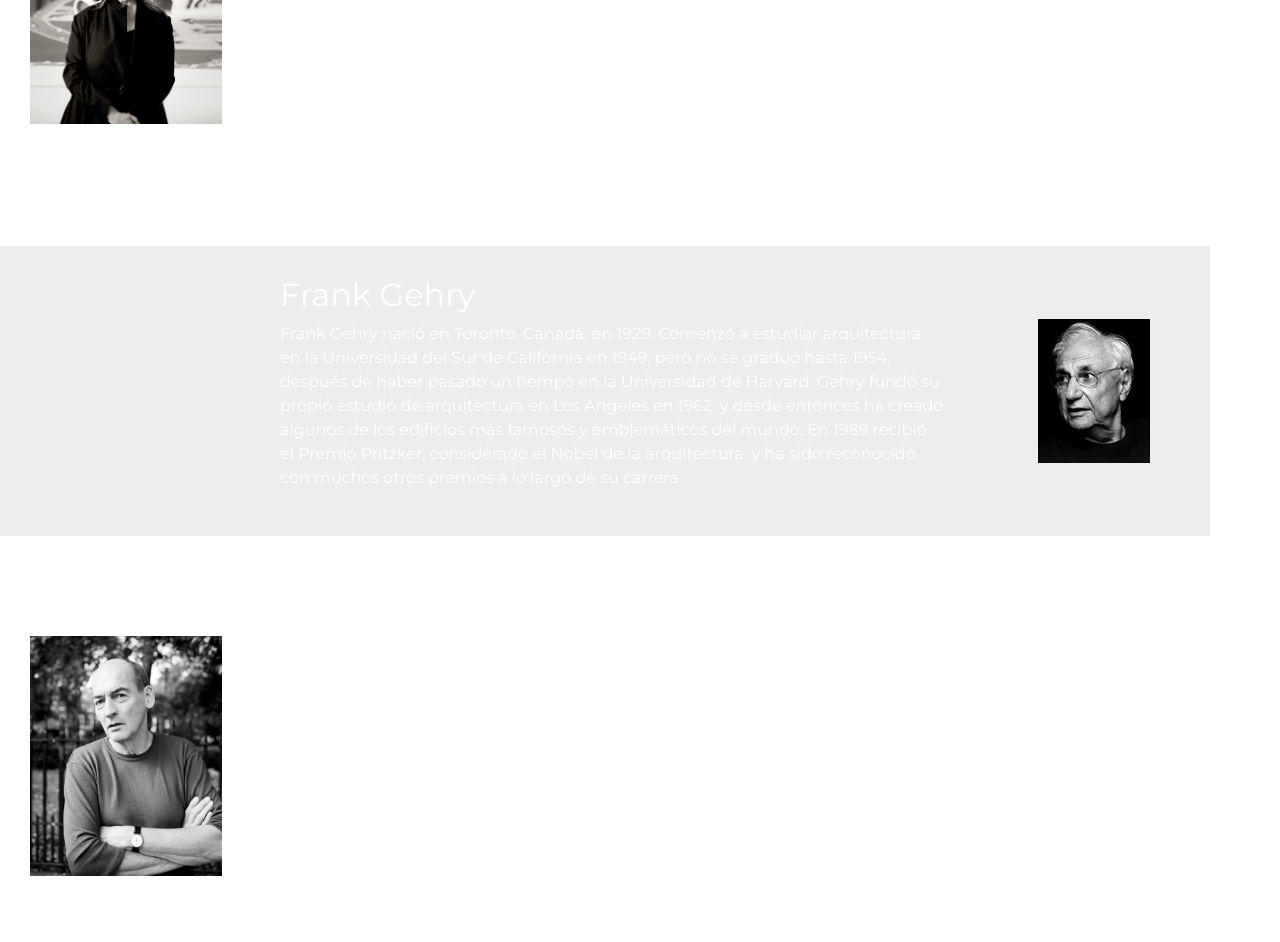
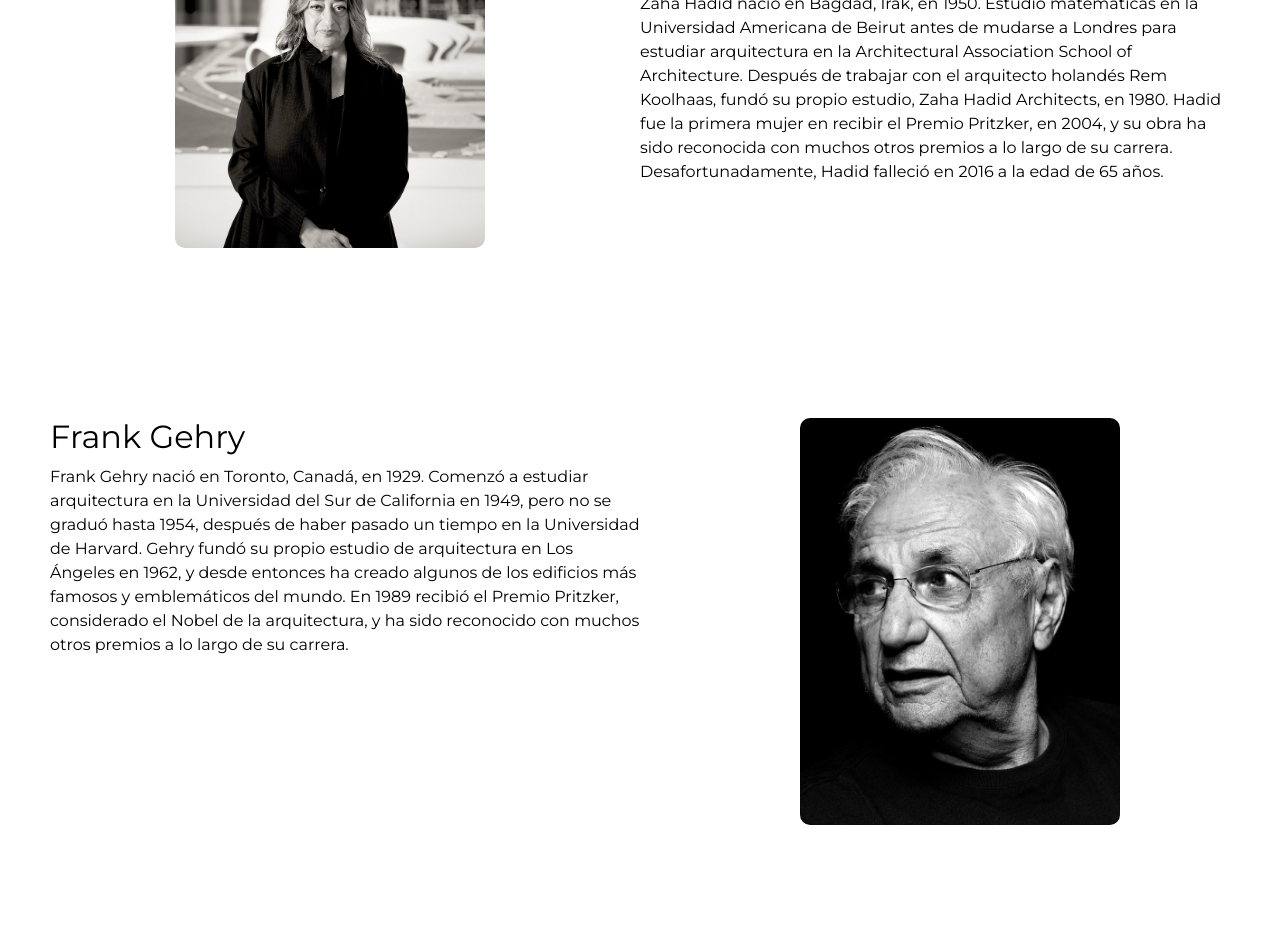
Before and after one commit to ElComancito/PF-Medina, a website: page pages/equipo.html in a window 1280 px wide. Shown: the part 463-1405 px from the top of the page. Drawn offline with nearby package versions, Linux system fonts and the light colour scheme.

Commit message:
page equipo responsive

```diff
--- a/pages/equipo.html
+++ b/pages/equipo.html
@@ -53,26 +53,34 @@
 
     <section id="equipo">
         <h1>NUESTRO EQUIPO</h1>
+
         <div class="zaha">
+          <div class="grid-container">
             <img src="../imagenes/equipo/zaha hadid.jpg" alt="Zaha Hadid">
             <div class="text">
               <h2>Zaha Hadid</h2>
               <p>Zaha Hadid nació en Bagdad, Irak, en 1950. Estudió matemáticas en la Universidad Americana de Beirut antes de mudarse a Londres para estudiar arquitectura en la Architectural Association School of Architecture. Después de trabajar con el arquitecto holandés Rem Koolhaas, fundó su propio estudio, Zaha Hadid Architects, en 1980. Hadid fue la primera mujer en recibir el Premio Pritzker, en 2004, y su obra ha sido reconocida con muchos otros premios a lo largo de su carrera. Desafortunadamente, Hadid falleció en 2016 a la edad de 65 años.</p>
             </div>
-          <div class="clear"></div>
           </div>
+        </div>
+
         <div class="frank">
+          <div class="grid-container">
             <img src="../imagenes/equipo/frank-gehry.jpeg" alt="Frank Gehry">
             <div class="text">
               <h2>Frank Gehry</h2>
               <p>Frank Gehry nació en Toronto, Canadá, en 1929. Comenzó a estudiar arquitectura en la Universidad del Sur de California en 1949, pero no se graduó hasta 1954, después de haber pasado un tiempo en la Universidad de Harvard. Gehry fundó su propio estudio de arquitectura en Los Ángeles en 1962, y desde entonces ha creado algunos de los edificios más famosos y emblemáticos del mundo. En 1989 recibió el Premio Pritzker, considerado el Nobel de la arquitectura, y ha sido reconocido con muchos otros premios a lo largo de su carrera.</p>
             </div>
           </div>
+        </div>
+
         <div class="koolhaas">
+          <div class="grid-container">
             <img src="../imagenes/equipo/Rem Koolhaas.jpg" alt="Rem Koolhaas">
             <div class="text">
               <h2>Rem Koolhaas</h2>
               <p>Rem Koolhaas nació en Rotterdam, Países Bajos, en 1944. Estudió arquitectura en la Universidad de Delft y trabajó con varios arquitectos importantes antes de fundar su propio estudio, OMA (Office for Metropolitan Architecture), en 1975. Koolhaas es conocido por su enfoque experimental y su interés en la teoría y la investigación, así como por sus diseños arquitectónicos innovadores. Ha recibido muchos premios y reconocimientos a lo largo de su carrera, incluyendo el Premio Pritzker en 2000.</p>
+            </div>
           </div>
         </div>
     </section>
--- a/scss/style.scss
+++ b/scss/style.scss
@@ -213,6 +213,11 @@
     width: 100%;
     margin: 0;
   }
+  @media (max-width: 900px) {
+    h1 {
+      margin-top: 50px;
+    }
+  }
 }
 
 #enfoques {
@@ -335,61 +340,181 @@
       opacity: 1;
     }
   }
+  @media (max-width: 900px) {
+    h1{
+      margin-top: 50px;
+    }
+
+  }
 }
 
 /*Titulos, texto e imagenes para seccion equipo*/
 
 #equipo h1 {
-  margin-top: 150px;
-  margin-bottom: 100px;
+  margin-top: 110px;
+  margin-bottom: 150px;
   font-size: 2.5rem;
-}
 
-.zaha h2, .frank h2, .koolhaas h2 {
-  margin-left: 30px;
-}
-
-.zaha p, .frank p, .koolhaas p {
-  margin-left: 30px;
-  width: 70%;
-}
-
-.zaha, .koolhaas {
-  display: flex;
-  flex-direction: row;
-  align-items: center;
+  @media (max-width: 600px) {
+    margin-top: 50px;
+    margin-bottom: 50px;
+  }
 }
 
 .zaha {
   margin-bottom: 100px;
+  padding: 20px;
+  border-radius: 10px;
+
+  p, h2 {
+    color: black;
+    margin-right: 30px;
+  }
+}
+
+.grid-container {
+  display: grid;
+  grid-template-columns: 1fr;
+  grid-gap: 0px;
+
+  @media (min-width: 601px) and (max-width:900) {
+    grid-template-columns: repeat(2, 1fr);
+  }
+
+  @media (min-width: 901px) {
+    grid-template-columns: repeat(2, 1fr);
+  }
+}
+
+.zaha img {
+  width: 50%;
+  height: auto;
+  object-fit: cover;
+  border-radius: 10px;
+  margin-bottom: 50px;
+  justify-self: center;
+}
+
+.text {
+  text-align: start;
+
+  @media (max-width: 600px) {
+    text-align: center;
+  }
+}
+
+@media (max-width: 600px) {
+  .grid-container {
+    display: grid;
+    grid-template-columns: 1fr;
+    grid-gap: 30px;
+  }
+
+  .img {
+    align-content: center;
+  }
 }
 
 .frank {
-  display: flex;
-  flex-direction: row-reverse;
-  align-items: center;
+  display: grid;
+  grid-template-columns: 1fr;
   margin-bottom: 100px;
-  margin-right: 70px;
-  background-color: rgba(0, 0, 0, 0.07);
-  padding: 30px;
+
+  .grid-container {
+    display: grid;
+    grid-template-columns: 1fr;
+    grid-gap: 0;
+
+    img {
+      grid-column: 1;
+      grid-row: 1;
+      width: 50%;
+      height: auto;
+      object-fit: cover;
+      border-radius: 10px;
+      margin-bottom: 50px;
+      justify-self: center;
+    }
+
+    .text {
+      grid-column: 1;
+      grid-row: 2;
+      text-align: start;
+    }
+    p, h2 {
+      color: black;
+      margin-left: 50px;
+    }
+  }
+
+  @media (min-width: 901px) {
+    .grid-container {
+      grid-template-columns: 1fr 1fr;
+
+      img {
+        grid-column: 2;
+        grid-row: 1 / span 2;
+      }
+
+      .text {
+        grid-column: 1;
+        grid-row: 1;
+      }
+    }
+  }
 }
 
 .koolhaas {
-  margin-bottom: 200px;
+  margin-bottom: 100px;
+  padding: 20px;
+  border-radius: 10px;
+
+  p, h2 {
+    color: black;
+    margin-right: 30px;
+  }
 }
 
-.zaha img, .frank img, .koolhaas img {
-  width: 15%;
-  margin-left: 30px;
+.grid-container {
+  display: grid;
+  grid-template-columns: 1fr;
+  grid-gap: 0px;
+
+  @media (min-width: 601px) and (max-width:900) {
+    grid-template-columns: repeat(2, 1fr);
+  }
+
+  @media (min-width: 901px) {
+    grid-template-columns: repeat(2, 1fr);
+  }
 }
 
-.frank {
-  img {
-    padding: 30px;
+.koolhaas img {
+  width: 50%;
+  height: auto;
+  object-fit: cover;
+  border-radius: 10px;
+  margin-bottom: 50px;
+  justify-self: center;
+}
+
+.koolhaas text {
+  text-align: start;
+
+  @media (max-width: 600px) {
+    text-align: center;
+  }
+}
+
+@media (max-width: 600px) {
+  .grid-container {
+    display: grid;
+    grid-template-columns: 1fr;
+    grid-gap: 30px;
   }
 
-  p, h2 {
-    margin-left: 250px;
+  .img {
+    align-content: center;
   }
 }
 
@@ -436,11 +561,21 @@
     grid-template-columns: 1fr 1fr;
     padding: 30px;
   }
+@media (max-width: 600px){
+  .form h1 {
+    margin-top: 70px;
+  }
+}
+}
+
+.contacto h2 {
+  color: black;
 }
 
 .contacto p {
   width: 50%;
   margin-top: 40px;
+  color: black
 }
 
 .contacto-ico {
@@ -457,6 +592,11 @@
     margin-bottom: 5px;
   }
 }
+
+.form h2 {
+  color: black
+}
+
 
 /*botones*/
 
```
Also changed, not shown: css/style.css, 1 other file. Lines whose indentation alone changed are shown as unchanged.
